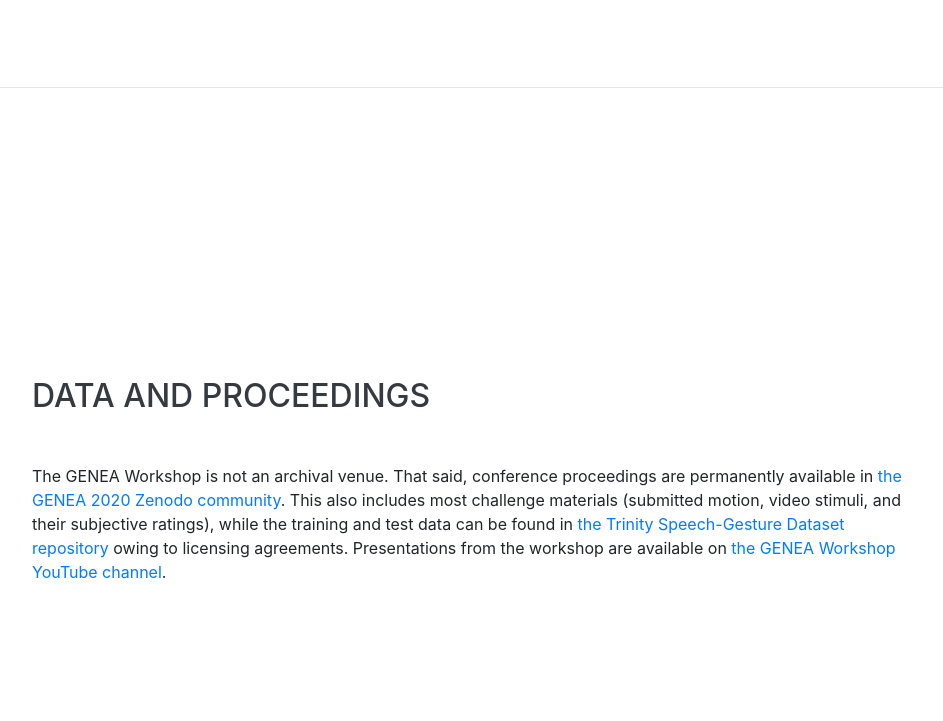
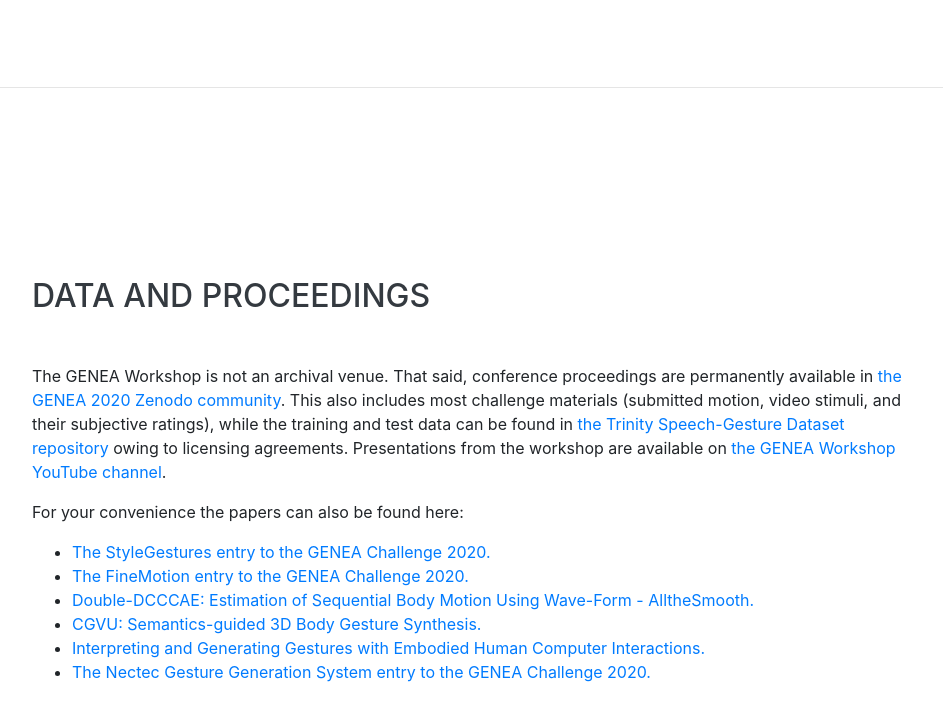
Before and after one commit to genea-workshop/2020, a website with bundled scripts: page docs/index.html in a window 1280 px wide. Shown: the part 10707-11428 px from the top of the page, without its empty margins (320-1263 px from the left). Built offline with nearby package versions, Linux system fonts and the light colour scheme; files whose address does not match are found by name; a web font is replaced by a local one.

Commit message:
added papers to website

```diff
--- a/docs/index.html
+++ b/docs/index.html
@@ -687,6 +687,20 @@
         <p>
           The GENEA Workshop is not an archival venue. That said, conference proceedings are permanently available in <a href="https://zenodo.org/communities/genea2020/" target="_blank">the GENEA 2020 Zenodo community</a>. This also includes most challenge materials (submitted motion, video stimuli, and their subjective ratings), while the training and test data can be found in <a href="https://trinityspeechgesture.scss.tcd.ie/" target="_blank">the Trinity Speech-Gesture Dataset repository</a> owing to licensing agreements. Presentations from the workshop are available on <a href="https://www.youtube.com/channel/UCViP_2AQz55MsM3D_1OCbpw/" target="_blank">the GENEA Workshop YouTube channel</a>.
         </p>
+        <p>For your convenience the papers can also be found here:
+
+          <ul>
+            <li><a href="downloads/Alexanderson2020StyleGestures.pdf" target="_blank">The StyleGestures entry to the GENEA Challenge 2020.</a></li>
+            <li><a href="downloads/Korzun2020FineMotion.pdf" target="_blank">The FineMotion entry to the GENEA Challenge 2020.</a></li>
+            <li><a href="downloads/Lu2020AllTheSmooth.pdf" target="_blank">Double-DCCCAE: Estimation of Sequential Body Motion Using Wave-Form - AlltheSmooth.</a></li>
+            <li><a href="downloads/Pang2020CGVU.pdf" target="_blank">CGVU: Semantics-guided 3D Body Gesture Synthesis.</a></li>
+            <li><a href="downloads/Pustejovsky2020Interpreting.pdf" target="_blank">Interpreting and Generating Gestures with Embodied Human Computer Interactions.</a></li>
+            <li><a href="downloads/Thangthai2020Nectec.pdf" target="_blank">The Nectec Gesture Generation System entry to the GENEA Challenge 2020.</a></li>
+          </ul>
+
+
+
+        </p>
       </div>
     </section>
 
```
